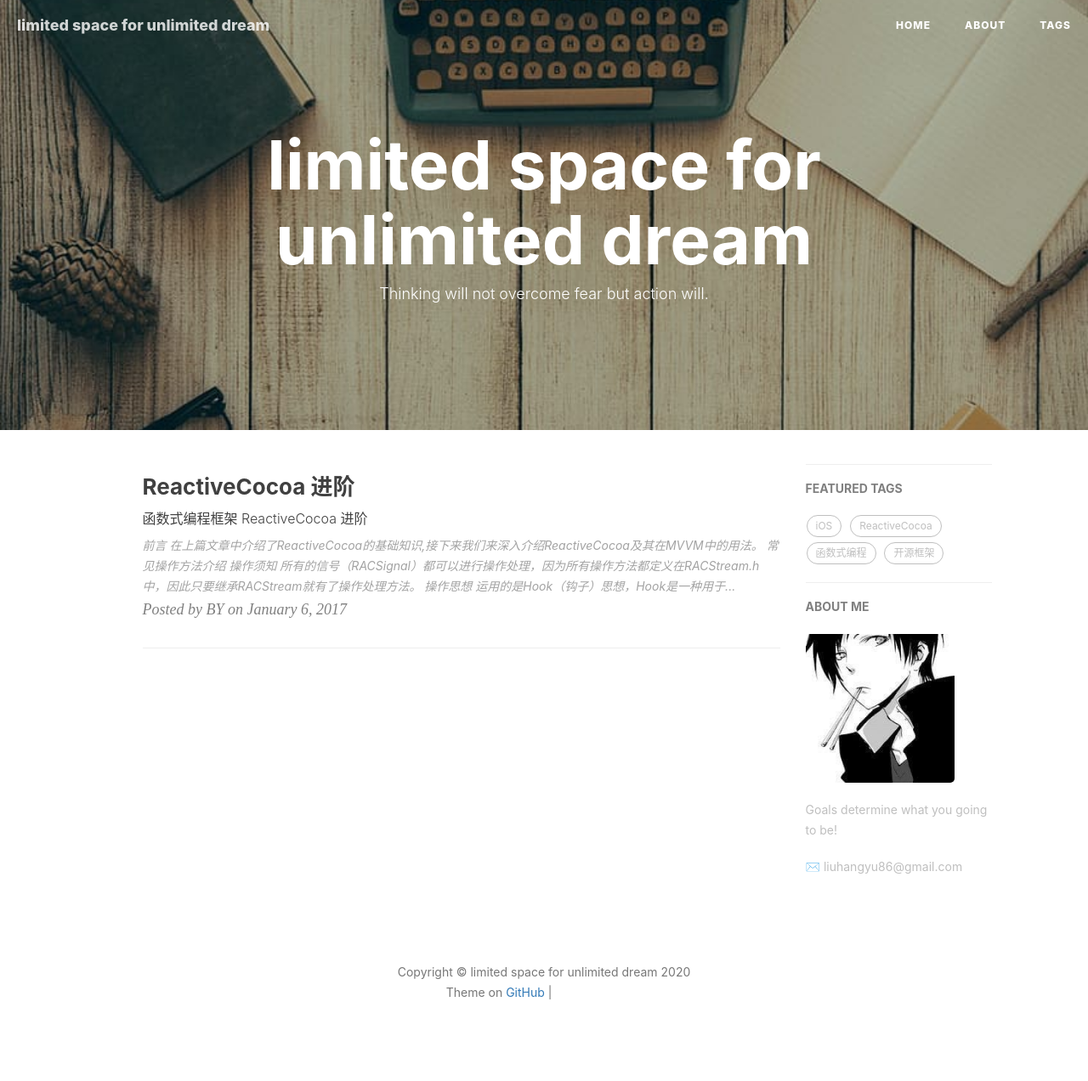
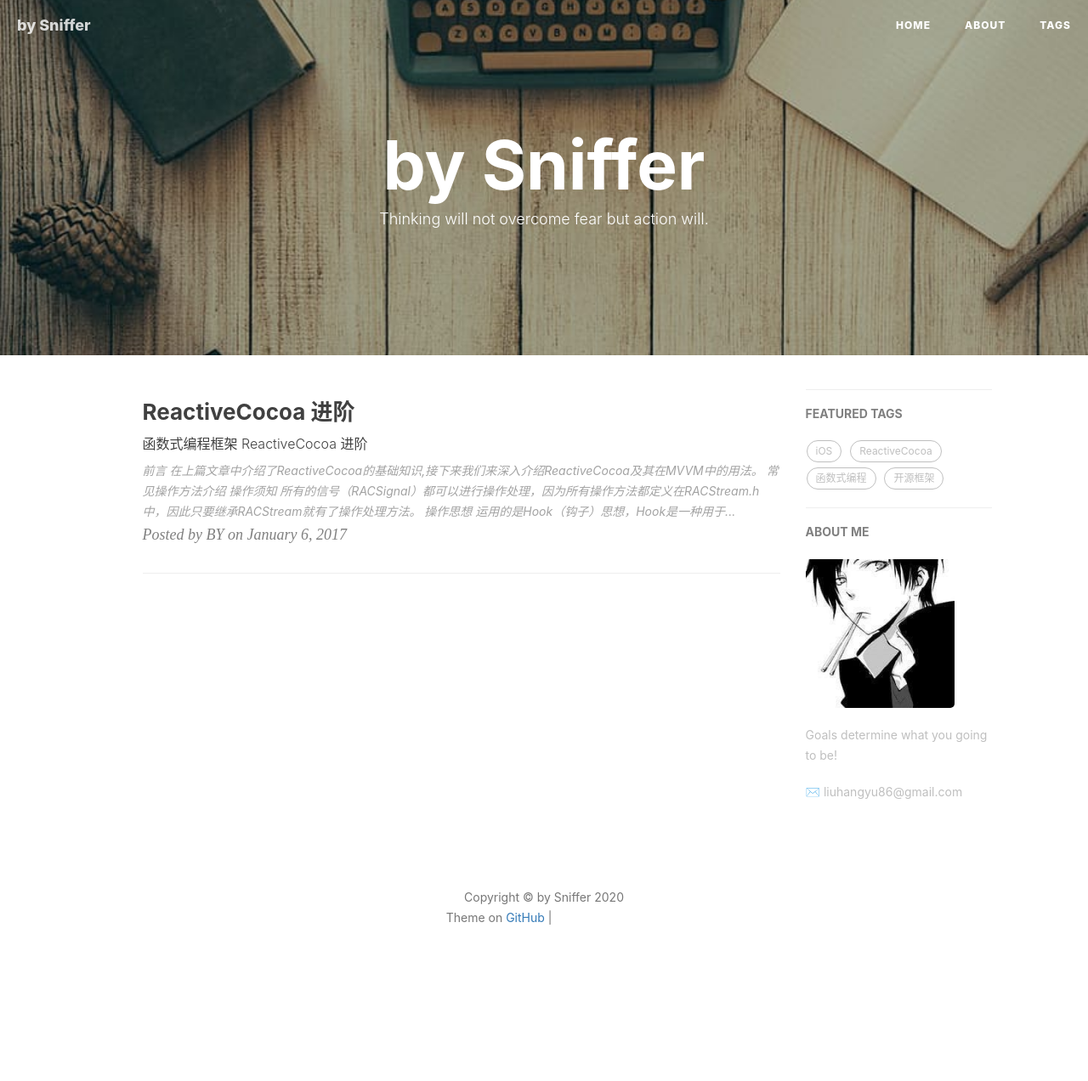
Before and after one commit to liuhangyu/liuhangyu.github.io, a Jekyll site: the page built from index.html, in a window 1280 px wide. Shown: the whole page at 85% size. Built offline with Jekyll 4.4.1, drawn with Linux system fonts in a browser that asks for light colours; nearby versions of some CDN libraries; the list of posts is cut into pages by our own code; comment, search, counter and statistics services are not loaded; after the commit the page ends 1184 px from its top, so only the background shows below that; grey boxes are pictures that could not be loaded.

Commit message:
Update _config.yml

```diff
--- a/_config.yml
+++ b/_config.yml
@@ -1,5 +1,5 @@
 # Site settings
-title: limited space for unlimited dream
+title: by Sniffer
 SEOTitle: 甲壳虫的博客 | limited space for unlimited dream
 header-img: img/post-bg-desk.jpg
 email: liuhangyu86@gmail.com
```
